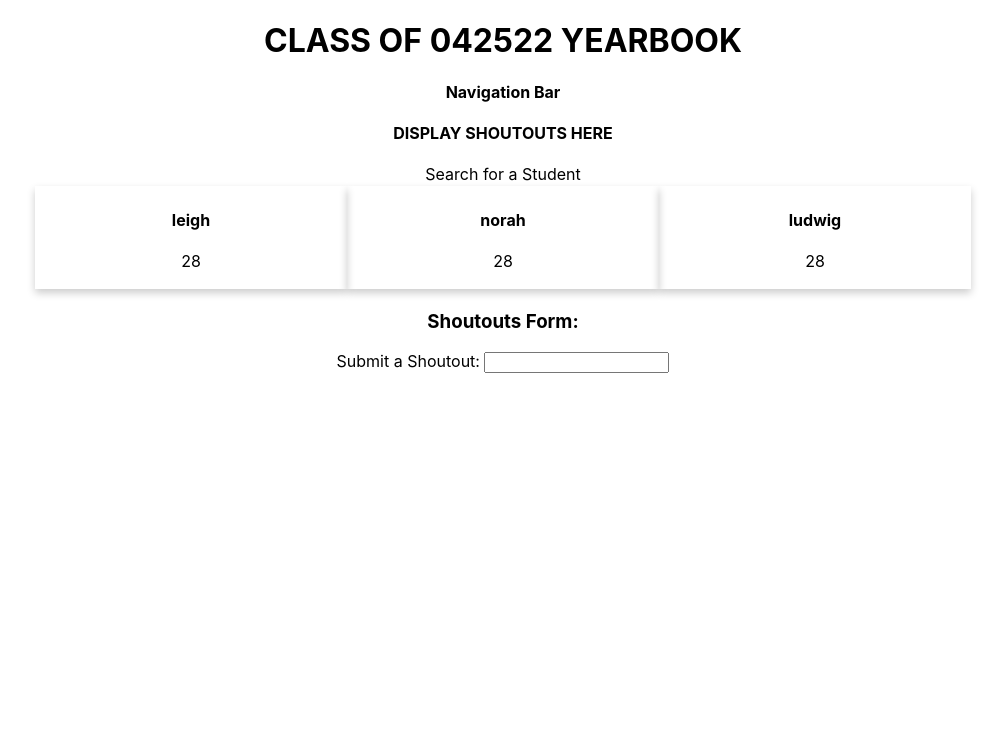
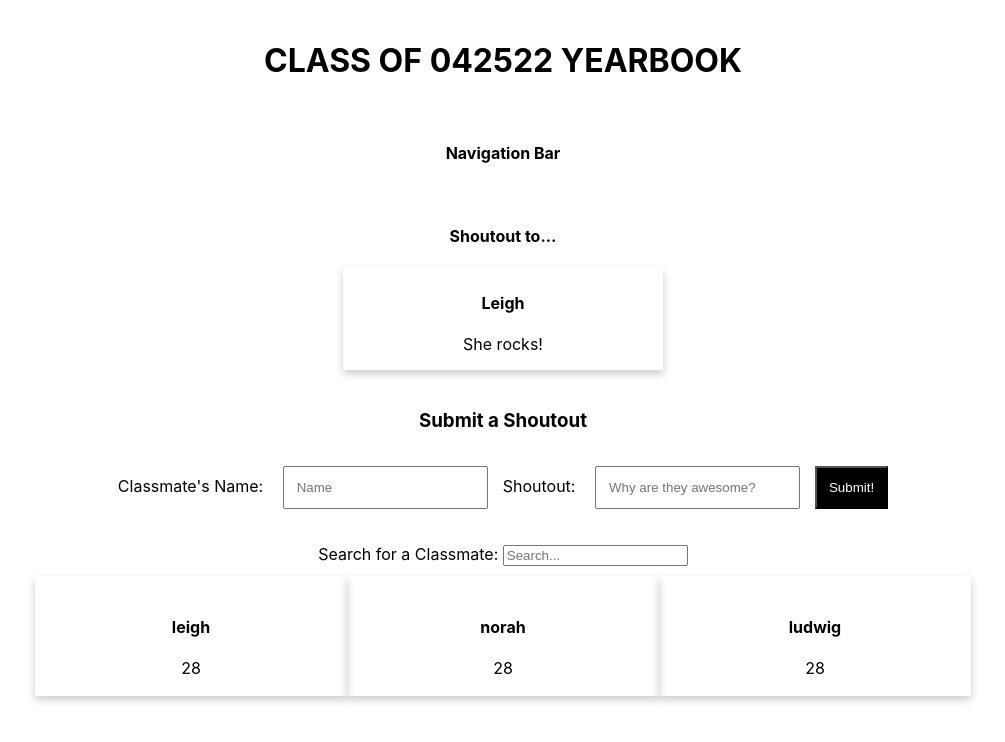
Before and after one commit to leighryffel/phase-2-project, a React (Create React App) app in the folder my-app/: page / in a window 1280 px wide. Shown: the top 742 px of the page, without its empty margins (137-1142 px from the left). Built offline with nearby package versions, Linux system fonts and the light colour scheme; data requests are answered from the project's data file.

Commit message:
did lots of styling and centering

```diff
--- a/my-app/src/components/App.js
+++ b/my-app/src/components/App.js
@@ -1,14 +1,14 @@
-import react, {useState, useEffect} from "react";
-import Form from "./Form";
+import React, { useState, useEffect } from "react";
 import Header from "./Header";
 import NavBar from "./NavBar";
-import Search from "./Search"
 import Shoutouts from "./Shoutouts";
+import Search from "./Search";
 import StudentContainer from "./StudentContainer";
 
 function App() {
+  const [cards, setCards] = useState([]);
+  const [search, setSearch] = useState("");
 
-  const [cards, setCards] = useState([]);
 
   useEffect(() => {
     fetch("http://localhost:3000/students")
@@ -16,14 +16,16 @@ function App() {
       .then((data) => setCards(data));
   }, []);
 
+  const filteredCards = cards.filter((card) => (
+    card.name.toLowerCase().includes(search.toLowerCase())
+  ))
   return (
     <div className="App">
       <Header />
       <NavBar />
       <Shoutouts />
-      <Search />
-      <StudentContainer cards={cards}/>
-      <Form />
+      <Search search={search} setSearch={setSearch}/>
+      <StudentContainer cards={filteredCards} />
     </div>
   );
 }
--- a/my-app/src/components/Form.js
+++ b/my-app/src/components/Form.js
@@ -1,15 +1,49 @@
-import React from 'react'
+import React, { useState } from "react";
 
-function Form() {
+function Form({ addShoutout }) {
+  const [formData, setFormData] = useState({
+    name: "",
+    shoutout: "",
+  });
+
+  function handleChange(e) {
+    const {name, value} = e.target
+    setFormData({...formData, [name]: value})
+  }
+
+  function handleSubmit(e) {
+    e.preventDefault()
+    addShoutout(formData)
+  }
+
   return (
-    <div className="form">
-      <h3>Shoutouts Form:</h3>
-        <form>
-          <label>Submit a Shoutout: </label>
-          <input type="text"></input>
-        </form>
+    <div className="form" onSubmit={handleSubmit}>
+      <h3>Submit a Shoutout</h3>
+      <form className="formItem">
+        <label>Classmate's Name: </label>
+        <input
+          type="text"
+          placeholder="Name"
+          name="name"
+          onChange={handleChange}
+          style={{ margin: 15, padding: 12}}
+        />
+        <label>Shoutout: </label>
+        <input
+          type="text"
+          placeholder="Why are they awesome?"
+          name="shoutout"
+          onChange={handleChange}
+          style={{ margin: 15, padding: 12}}
+        />
+        <button
+          className="button"
+          type="submit"
+          style={{padding:12 }}
+        >Submit!</button>
+      </form>
     </div>
-  )
+  );
 }
 
-export default Form
+export default Form;
--- a/my-app/src/components/Header.js
+++ b/my-app/src/components/Header.js
@@ -1,11 +1,11 @@
-import React from 'react'
+import React from "react";
 
 function Header() {
   return (
     <div className="header">
       <h1>CLASS OF 042522 YEARBOOK</h1>
     </div>
-  )
+  );
 }
 
-export default Header
+export default Header;
--- a/my-app/src/components/NavBar.js
+++ b/my-app/src/components/NavBar.js
@@ -1,11 +1,11 @@
-import React from 'react'
+import React from "react";
 
 function NavBar() {
   return (
     <div className="nav">
       <h4>Navigation Bar</h4>
     </div>
-  )
+  );
 }
 
-export default NavBar
+export default NavBar;
--- a/my-app/src/components/Search.js
+++ b/my-app/src/components/Search.js
@@ -1,8 +1,15 @@
 import React from 'react'
 
-function Search() {
+function Search({search, setSearch}) {
   return (
-    <div className="search">Search for a Student</div>
+    <div className="search">
+      <label>Search for a Classmate: </label>
+      <input
+        value={search}
+        onChange={e => setSearch(e.target.value)}
+        placeholder="Search..."
+      />
+    </div>
   )
 }
 
--- a/my-app/src/components/Shoutouts.js
+++ b/my-app/src/components/Shoutouts.js
@@ -1,11 +1,26 @@
-import React from 'react'
+import React, { useState } from "react";
+import Form from "./Form"
 
 function Shoutouts() {
+  const [shoutout, setShoutout] = useState({
+    name: "Leigh",
+    shoutout: "She rocks!"
+  });
+
+  function addShoutout(newData){
+    setShoutout(newData)
+  }
+
   return (
     <div className="shoutout">
-      <h4>DISPLAY SHOUTOUTS HERE</h4>
+      <h4><b>Shoutout to...</b></h4>
+      <div className="shoutoutCard">
+        <h4><b>{shoutout.name}</b></h4>
+        <p>{shoutout.shoutout}</p>
+      </div>
+        <Form addShoutout={addShoutout}/>
     </div>
-  )
+  );
 }
 
-export default Shoutouts
+export default Shoutouts;
--- a/my-app/src/components/StudentCard.js
+++ b/my-app/src/components/StudentCard.js
@@ -3,7 +3,6 @@ import React from 'react'
 function StudentCard({name, age}) {
   return (
     <div className="card">
-      {/* <img src="img_avatar.png" alt="Avatar" style="width:100%"> */}
       <div className="container">
         <h4><b>{name}</b></h4>
         <p>{age}</p>
--- a/my-app/src/index.css
+++ b/my-app/src/index.css
@@ -13,6 +13,8 @@ body {
  transition: 0.3s;
  width: 25%;
  display: inline-block;
+ text-align: center;
+ padding-top: 10px
 }
 
 /* On mouse-over, add a deeper shadow */
@@ -24,24 +26,52 @@ body {
 .container {
  padding: 2px 16px;
  text-align: center;
+ padding-top: 10px;
 }
 
 .header {
   text-align: center;
+  padding-top: 20px;
 }
 
 .search {
   text-align: center;
+  padding-top: 20px;
+
 }
 
 .nav {
   text-align: center;
+  padding-top: 20px;
 }
 
 .shoutout {
   text-align: center;
+  width: 100%;
+  padding-top: 20px;
+
 }
 
 .form {
   text-align: center;
+  padding-top: 20px;
+
 }
+
+.formItem {
+  padding-left: 10px;
+  padding-right: 10px;
+}
+
+.button {
+  background-color:rgb(0, 0, 0);
+  color: white;
+}
+
+.shoutoutCard {
+  box-shadow: 0 4px 8px 0 rgba(0,0,0,0.2);
+  transition: 0.3s;
+  width: 25%;
+  display: inline-block;
+  padding-top: 5px
+}
```
Also changed, not shown: my-app/src/components/StudentContainer.js (+5 -9 lines), 1 other file (tests, documents, lock files or other folders).
